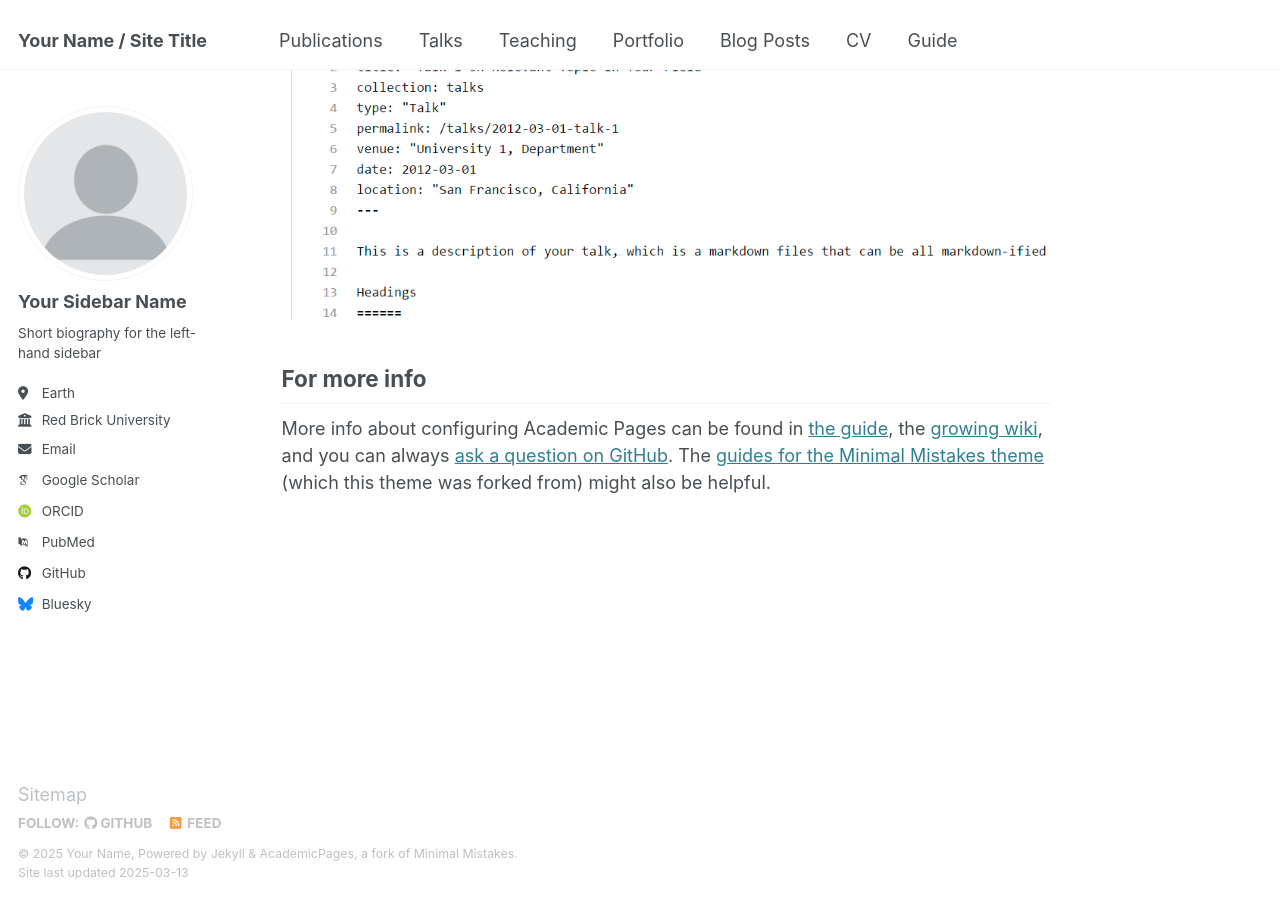
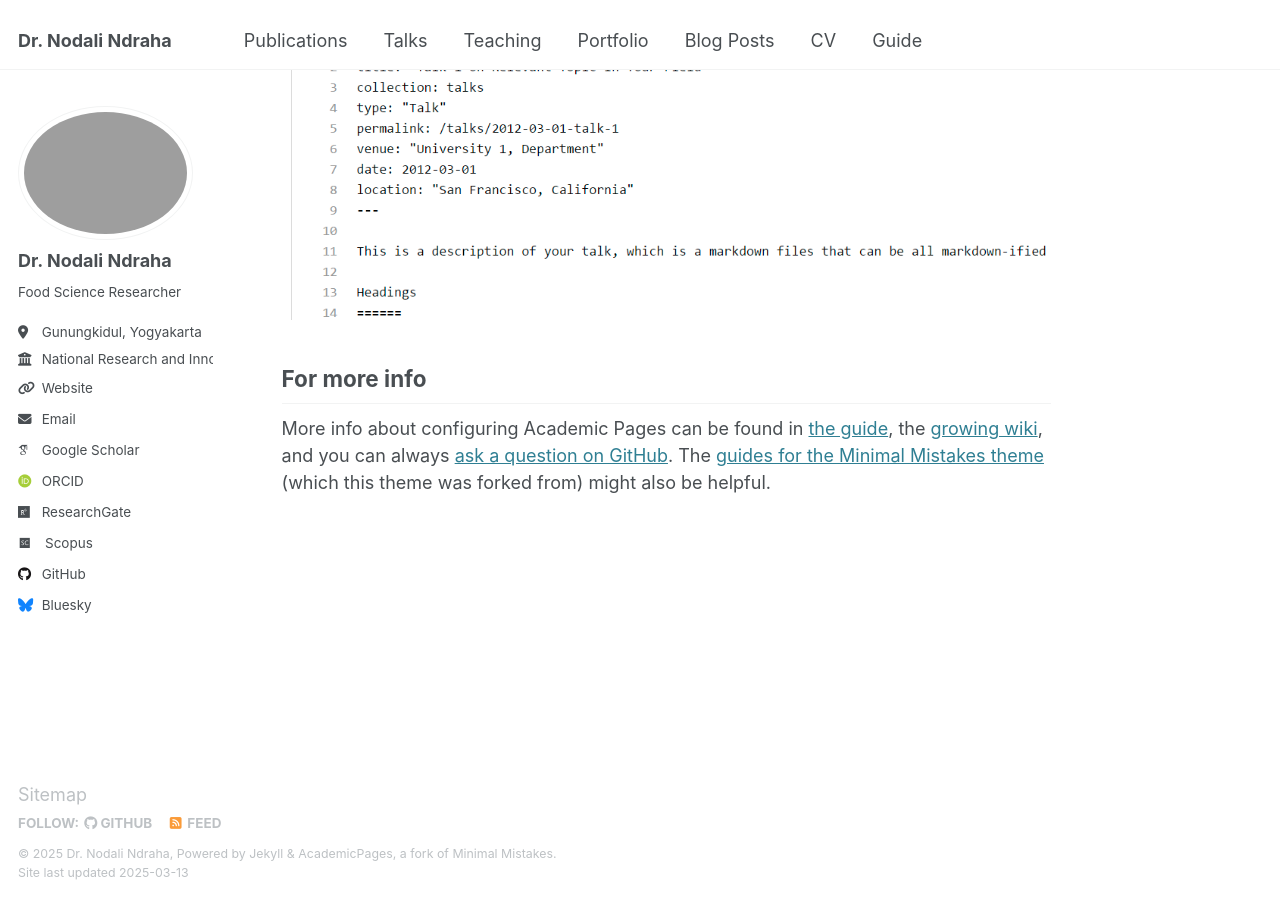
Before and after one commit to nndraha/nodali.github.io, a Jekyll site: the page built from _pages/about.md, in a window 1280 px wide and 900 px high, scrolled down 2642 px. Built offline with Jekyll 4.4.1, drawn with Linux system fonts in a browser that asks for light colours; some web fonts are replaced.

Commit message:
update config yml

```diff
--- a/_config.yml
+++ b/_config.yml
@@ -9,43 +9,43 @@
 # Basic Site Settings
 locale                   : "en-US"
 site_theme               : "default"
-title                    : "Your Name / Site Title"
+title                    : "Dr. Nodali Ndraha"
 title_separator          : "-"
-name                     : &name "Your Name"
-description              : &description "personal description"
-url                      : https://academicpages.github.io # the base hostname & protocol for your site e.g. "https://[your GitHub username].github.io"
+name                     : &name "Dr. Nodali Ndraha"
+description              : &description "a food scientist"
+url                      : https://nndraha.github.io/nodali.github.io # the base hostname & protocol for your site e.g. "https://[your GitHub username].github.io"
 baseurl                  : "" # the subpath of your site, e.g. "/blog"
-repository               : "academicpages/academicpages.github.io"
+repository               : "nodali.github.io/nndraha.github.io"
 
 # Site Author - The following control what appear as part of the author content on the side bar.
 #               If a field is blank the icon and link will not appear, otherwise it will be shown.
 #               Additional customization can be done by editing /_includes/author-profile.html
 author:
   # Biographic information
-  avatar           : "profile.png"
-  name             : "Your Sidebar Name"
+  avatar           : "profile.jpg"
+  name             : "Dr. Nodali Ndraha"
   pronouns         : # example: "she/her"
-  bio              : "Short biography for the left-hand sidebar"
-  location         : "Earth"
-  employer         : "Red Brick University"
-  uri              : # URL
-  email            : "none@example.org"
+  bio              : "Food Science Researcher"
+  location         : "Gunungkidul, Yogyakarta"
+  employer         : "National Research and Innovation Agency (BRIN)"
+  uri              : "https://brin.go.id"
+  email            : "nodali.ndraha@brin.go.id"
 
   # Academic websites
   arxiv            : # URL - Update with the correct link to your profile
-  googlescholar    : "https://scholar.google.com/citations?user=PS_CX0AAAAAJ"
+  googlescholar    : "https://scholar.google.com/citations?user=c22vt7YAAAAJ"
   impactstory      : # URL
-  orcid            : "http://orcid.org/yourorcidurl"
+  orcid            : "https://orcid.org/0000-0001-8970-0342"
   semantic         : # URL
-  pubmed           : "https://www.ncbi.nlm.nih.gov/pubmed/?term=john+snow"
-  researchgate     : # URL
-  scopus           : # URL
+  pubmed           : # "https://www.ncbi.nlm.nih.gov/pubmed/?term=john+snow"
+  researchgate     : "https://www.webofscience.com/wos/author/record/C-6769-2016" # URL
+  scopus           : "https://www.scopus.com/authid/detail.uri?authorId=57193574684" # URL
 
   # Repositories and software development
   bitbucket        : # Username - Update with your username on the site
   codepen          : # Username
   dribbble         : # Username
-  github           : "academicpages"
+  github           : "nndraha"
   kaggle           : # Username
   stackoverflow    : # User number or user number and name (i.e., use "1" or "1/jeff-atwood")
 
```
